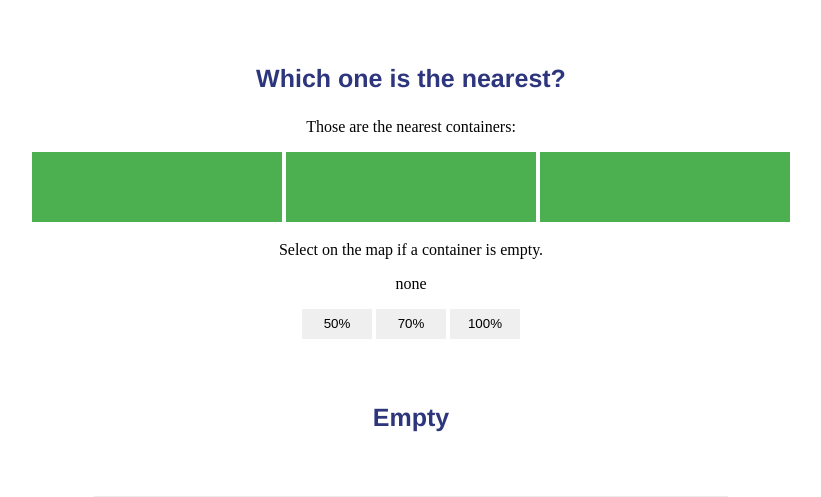
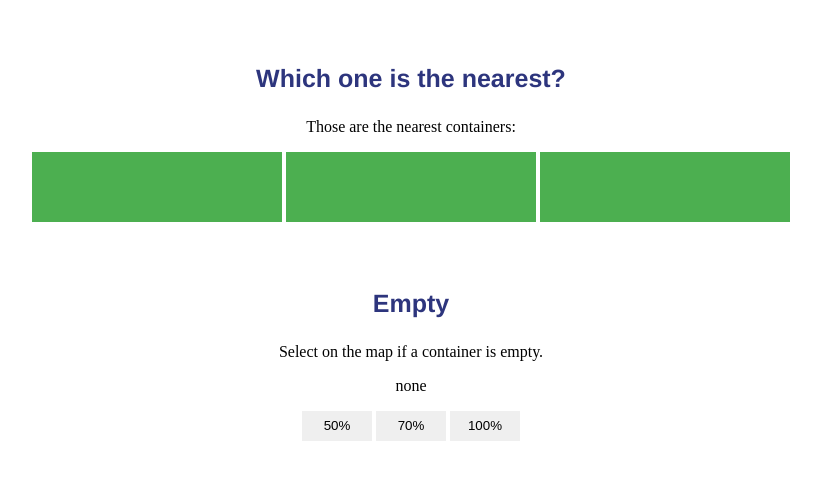
Before and after one commit to traianrdu/CollectingSystemTimisoara, a Flask app: template templates/home.html in a window 1280 px wide. Shown: the part 1650-2147 px from the top of the page, without its empty margins (229-1050 px from the left). Run offline with Flask 2, Linux system fonts and the light colour scheme; the template is opened without the code that fills it, so the values that code supplies are empty; some libraries are stand-ins or nearby versions.

Commit message:
commit few design changes

```diff
--- a/templates/home.html
+++ b/templates/home.html
@@ -51,13 +51,14 @@
 
     </div>
 
+    <h3 style="margin-top:5%">Empty</h3>
     <div>
     <div id="EMPTY">
         <p>Select on the map if a container is empty.</p>
         <p id="emptyContainerPres">none</p>
-        <p  id="emptyContainer"></p>
-        <p  id="emptyContainerLat"></p>
-        <p  id="emptyContainerLong"></p>
+        <p  id="emptyContainer" style="display: none"></p>
+        <p  id="emptyContainerLat" style="display: none"></p>
+        <p  id="emptyContainerLong" style="display: none"></p>
 
         <button onclick="empty('percent1')" > <p id="percent1">50%</p> </button>
         <button onclick="empty('percent2')" > <p id="percent2">70%</p> </button>
@@ -117,7 +118,7 @@
 
     </script>
     </div>
-    <h3 style="margin-top:5%">Empty</h3>
+
 
     <div class="contact">
         <h2>Contact us</h2>
```
Also changed, not shown: users.db.
